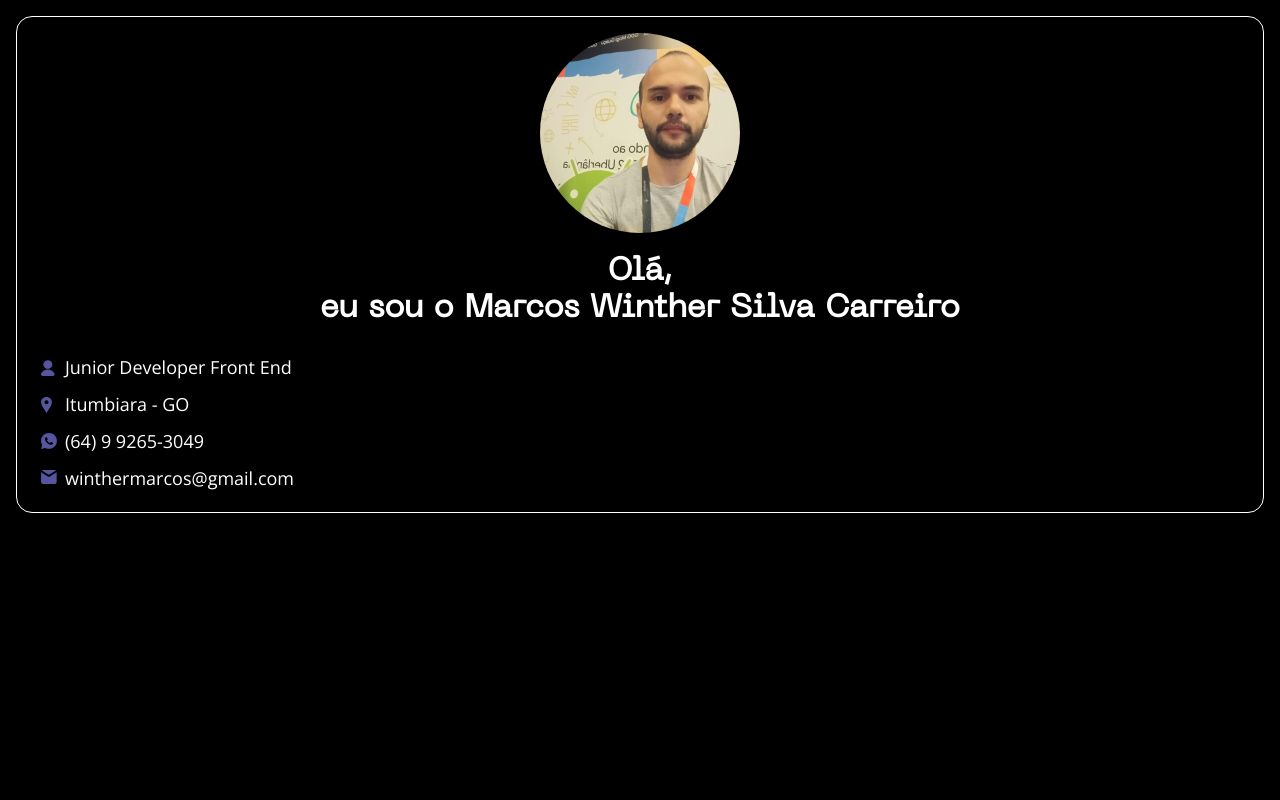
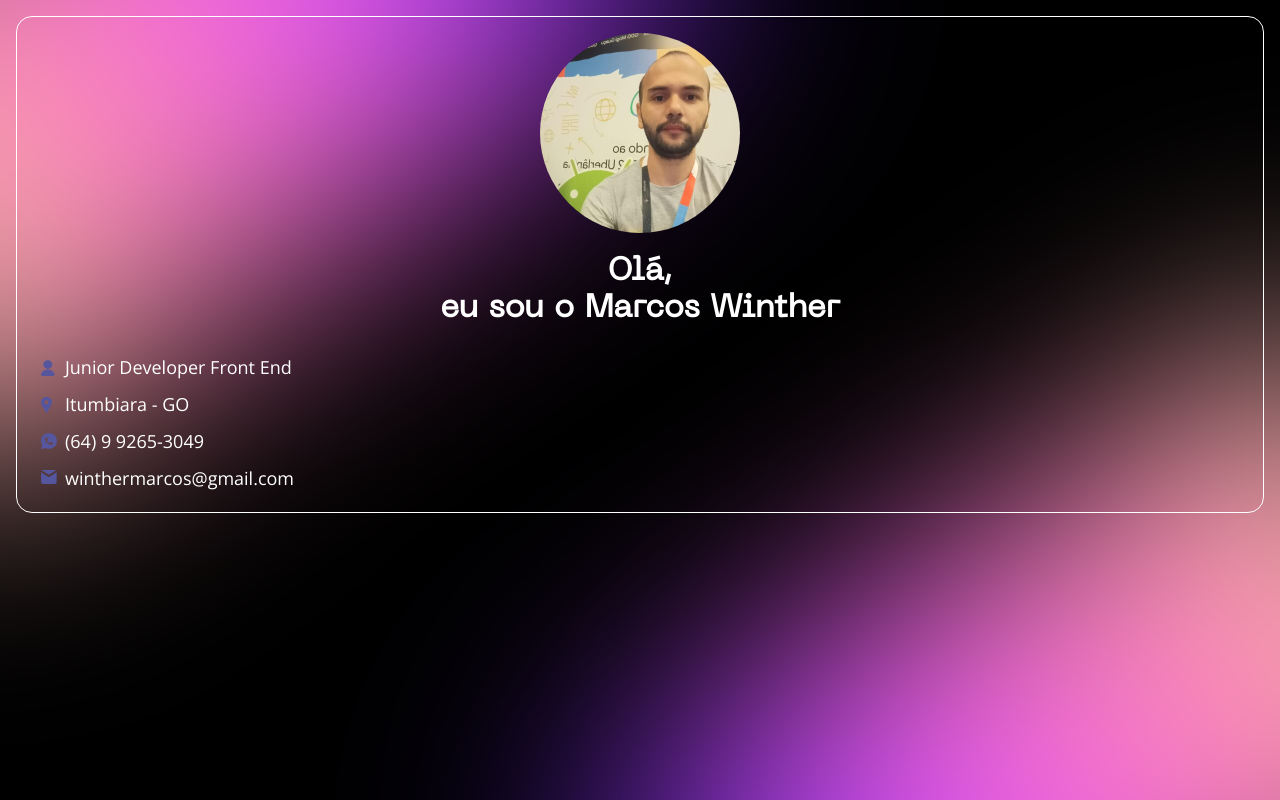
Before and after one commit to MarcosWinther/project-portfolio-html-css-js, a plain HTML site: page index.html in a window 1280 px wide. Drawn offline with nearby package versions, Linux system fonts and the light colour scheme.

Commit message:
Adição do background

```diff
--- a/assets/css/global.css
+++ b/assets/css/global.css
@@ -10,9 +10,44 @@ body {
    color: #fff;
 }
 
+/*
+.background {
+   background: linear-gradient(-02turn, #000, #00F, #00008b);
+}
+*/
+
 .main {
    margin: 1rem;
    padding: 1rem;
    border: 1px solid #fff;
    border-radius: 1rem;
 }
+
+.main::before {
+   content: '';
+   background-image: url('../../assets/img/background.svg');
+   background-repeat: no-repeat;
+   background-size: contain;
+   display: inline-block;
+   position: fixed;
+   top: 0;
+   left: 0;
+   width: 140vh;
+   height: 100vh;
+   z-index: -1;
+}
+
+.main::after {
+   content: '';
+   background-image: url('../../assets/img/background.svg');
+   background-repeat: no-repeat;
+   background-size: contain;
+   display: inline-block;
+   position: fixed;
+   bottom: 0;
+   right: 0;
+   width: 140vh;
+   height: 100vh;
+   z-index: -1;
+   transform: rotate(180deg);
+}
--- a/assets/css/header.css
+++ b/assets/css/header.css
@@ -16,6 +16,7 @@
 }
 
 .header .title {
+   display: flex;
    font-family: 'Neue Machina';
    text-align: center;
 }
--- a/index.html
+++ b/index.html
@@ -17,7 +17,7 @@
       <link rel="stylesheet" href="assets/css/header.css">
    </head>
 
-   <body>
+   <body class="background">
 
       <div class="main">
 
@@ -26,7 +26,7 @@
 
             <h1 class="title">
                Olá,
-               <br>eu sou o Marcos Winther Silva Carreiro
+               <br>eu sou o Marcos Winther
             </h1>
 
             <div class="information">
```
